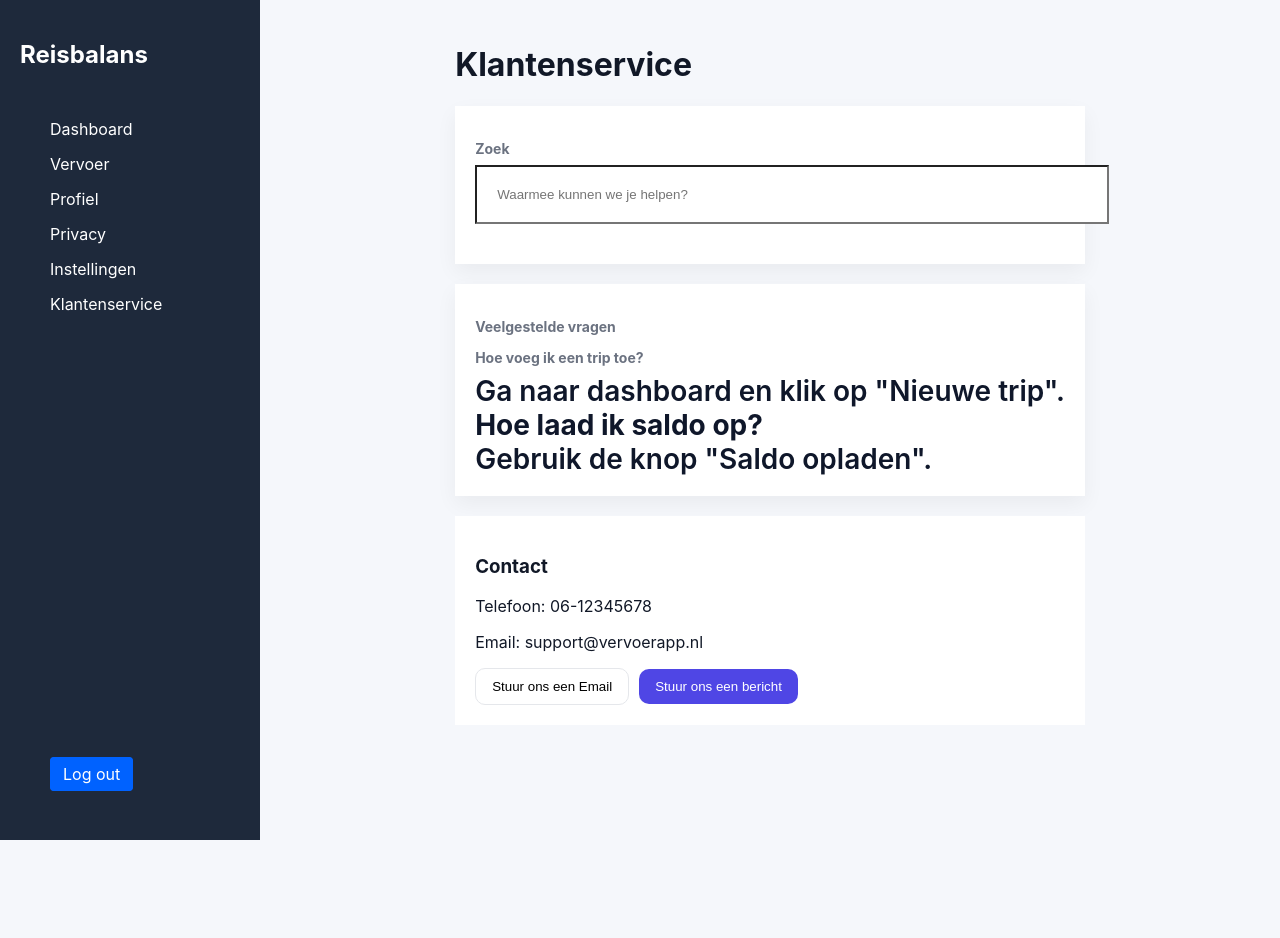
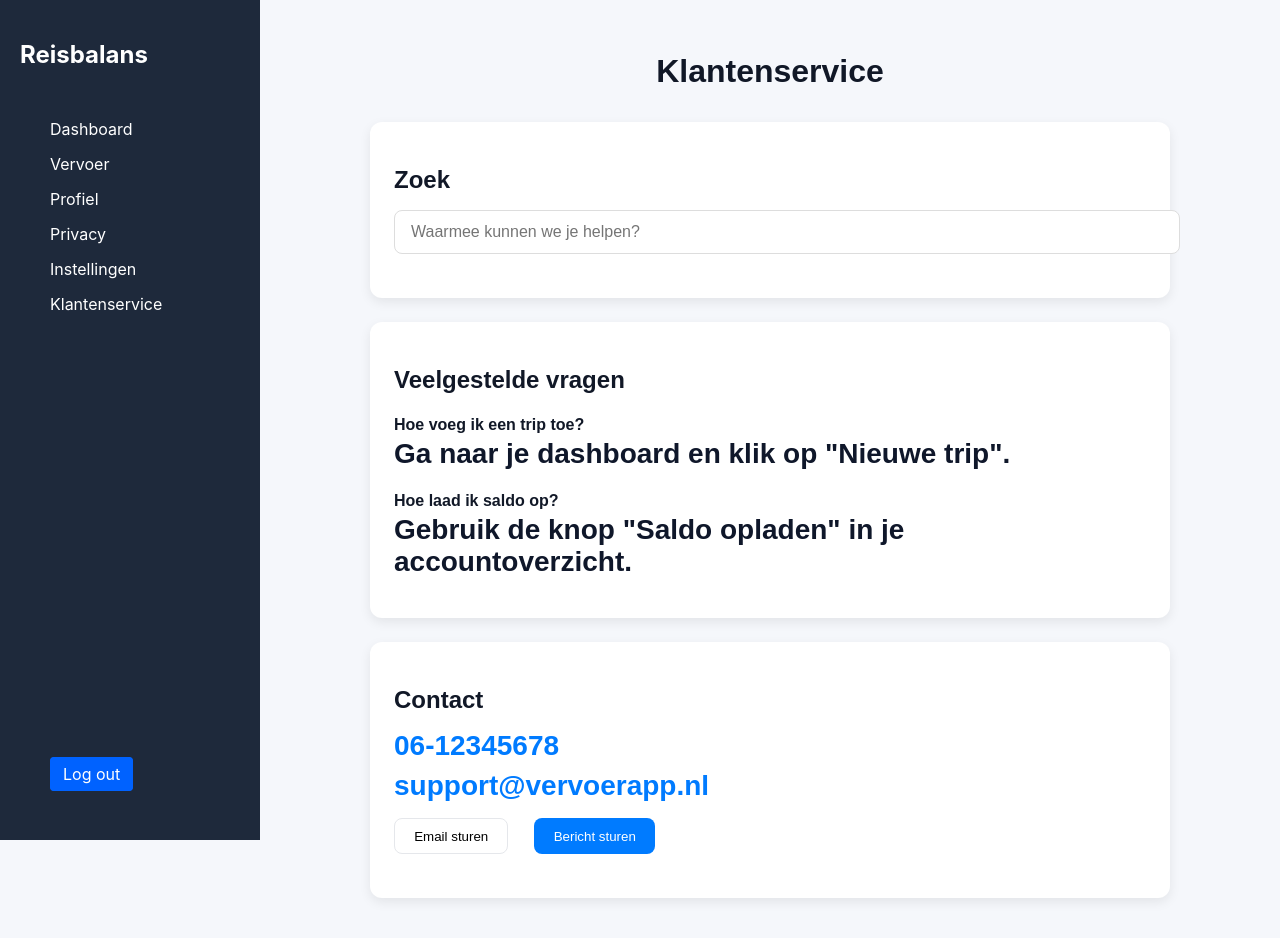
Before and after one commit to Ayman776/my-react-app, a React (Vite) app in the folder my-react-app/: page /klantenservice in a window 1280 px wide. Shown: the top 938 px of the page. Before the commit the page ends 840 px from the top, so only its background shows below. Built offline with nearby package versions, Linux system fonts and the light colour scheme; the HTML template or start-up script is replaced by a standard one.

Commit message:
verbeterde styling van de pages

```diff
--- a/my-react-app/src/index.css
+++ b/my-react-app/src/index.css
@@ -1022,3 +1022,121 @@ body {
 .btn {
   margin-right: 10px;
 }
+
+
+.support {
+  max-width: 800px;
+  margin: 0 auto;
+  padding: 2rem;
+  font-family: Arial, sans-serif;
+}
+
+
+.support h1 {
+  text-align: center;
+  margin-bottom: 2rem;
+}
+
+.card {
+  background: #ffffff;
+  border-radius: 12px;
+  padding: 1.5rem;
+  margin-bottom: 1.5rem;
+  box-shadow: 0 4px 12px rgba(0, 0, 0, 0.08);
+}
+
+
+.card h2 {
+  margin-bottom: 1rem;
+}
+
+.search {
+  width: 100%;
+  padding: 0.75rem 1rem;
+  border-radius: 8px;
+  border: 1px solid #ddd;
+  font-size: 1rem;
+  transition: border 0.2s ease;
+}
+
+.search:focus {
+  outline: none;
+  border-color: #007bff;
+}
+
+
+.faq-item {
+  margin-bottom: 1rem;
+}
+
+.faq-item h4 {
+  margin-bottom: 0.3rem;
+}
+
+
+.contact p {
+  margin: 0.5rem 0;
+}
+
+.contact a {
+  color: #007bff;
+  text-decoration: none;
+}
+
+.contact a:hover {
+  text-decoration: underline;
+}
+
+
+.actions {
+  margin-top: 1rem;
+  display: flex;
+  gap: 1rem;
+  flex-wrap: wrap;
+}
+
+.btn {
+  padding: 0.6rem 1.2rem;
+  border-radius: 8px;
+  border: none;
+  cursor: pointer;
+  background: #e0e0e0;
+  transition: all 0.2s ease;
+}
+
+.btn:hover {
+  background: #d5d5d5;
+}
+
+.btn.primary {
+  background: #007bff;
+  color: white;
+}
+
+.btn.primary:hover {
+  background: #0056b3;
+}
+
+
+.visually-hidden {
+  position: absolute;
+  left: -9999px;
+}
+
+@media (max-width: 600px) {
+  .support {
+    padding: 1rem;
+  }
+
+  .card {
+    padding: 1rem;
+  }
+
+  .actions {
+    flex-direction: column;
+  }
+
+  .btn {
+    width: 100%;
+  }
+}
--- a/my-react-app/src/pages/klantenservice.jsx
+++ b/my-react-app/src/pages/klantenservice.jsx
@@ -1,46 +1,62 @@
-function Klantenservice(){
-return(
+import { useState } from "react";
+
+function Klantenservice() {
+  const [search, setSearch] = useState("");
+
+  return (
     <div className="support">
-
       <h1>Klantenservice</h1>
 
-         <div className="card">
-                <h3>Zoek</h3>
+
+      <section className="card">
+        <h2>Zoek</h2>
+        <label htmlFor="search" className="visually-hidden">
+          Zoek hulp
+        </label>
         <input
+          id="search"
           type="text"
           placeholder="Waarmee kunnen we je helpen?"
           className="search"
+          value={search}
+          onChange={(e) => setSearch(e.target.value)}
         />
+      </section>
+
+      <section className="card">
+        <h2>Veelgestelde vragen</h2>
+
+        <div className="faq-item">
+          <h4>Hoe voeg ik een trip toe?</h4>
+          <p>Ga naar je dashboard en klik op "Nieuwe trip".</p>
         </div>
 
-
-            <div className="card">
-                <h3>Veelgestelde vragen</h3>
-                  <h3>Hoe voeg ik een trip toe?</h3>
-                <p>Ga naar dashboard en klik op "Nieuwe trip".</p>
-                   <p><strong>Hoe laad ik saldo op?</strong></p>
-                    <p>Gebruik de knop "Saldo opladen".</p>
+        <div className="faq-item">
+          <h4>Hoe laad ik saldo op?</h4>
+          <p>Gebruik de knop "Saldo opladen" in je accountoverzicht.</p>
+        </div>
+      </section>
 
 
+      <section className="contact card">
+        <h2>Contact</h2>
+
+        <p>
+           <a href="tel:0612345678">06-12345678</a>
+        </p>
+        <p>
+           <a href="mailto:support@vervoerapp.nl">
+            support@vervoerapp.nl
+          </a>
+        </p>
+
+        <div className="actions">
+          <button className="btn">Email sturen</button>
+          <button className="btn primary">Bericht sturen</button>
         </div>
-
-
-
-
-<div className="contact">
-    <h3>Contact</h3>
-     <p> Telefoon: 06-12345678</p>
-                <p> Email: support@vervoerapp.nl</p>
-
-    <button className="btn">Stuur ons een Email</button>
-    <button className="btn primary">Stuur ons een bericht</button>
+      </section>
     </div>
-
-            </div>
-
-)
-
-
+  );
 }
 
-export default Klantenservice
+export default Klantenservice;
```
Lines whose indentation alone changed are shown as unchanged.
